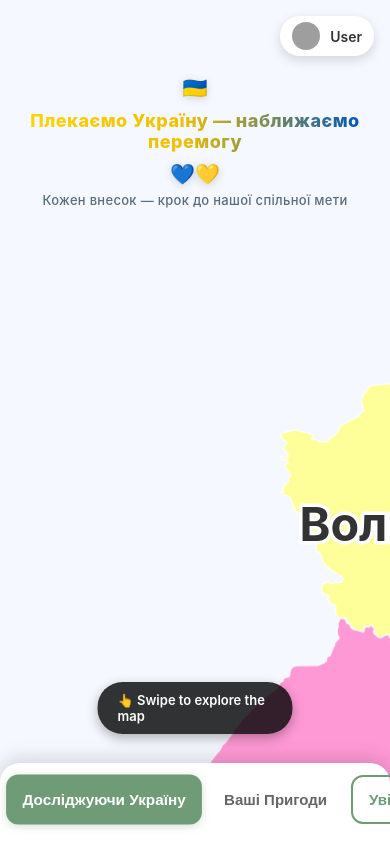
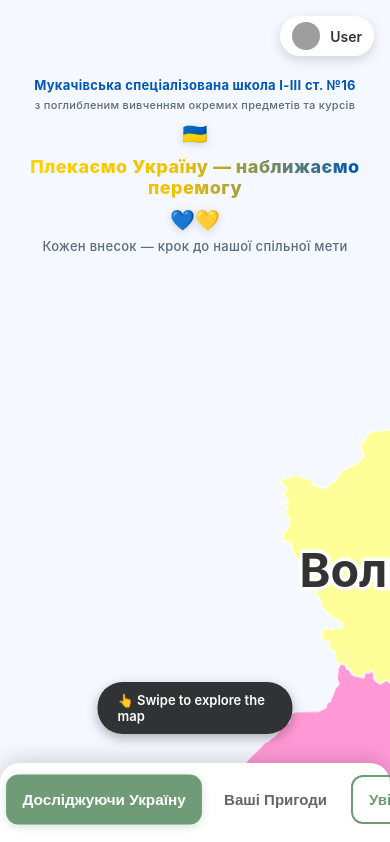
Before and after one commit to ingridnovak/school_map_ua, a React (Create React App) app: page / in a window 390 px wide. Shown: the top 842 px of the page. Built offline with nearby package versions, Linux system fonts and the light colour scheme; grey boxes are pictures that could not be loaded.

Commit message:
added title, fixed editing donation

```diff
--- a/src/App.css
+++ b/src/App.css
@@ -98,6 +98,23 @@
   background: transparent;
 }
 
+.school-name {
+  margin: 0 0 12px 0;
+  font-size: 18px;
+  font-weight: 700;
+  color: #0057b8;
+  letter-spacing: 0.3px;
+  line-height: 1.4;
+}
+
+.school-name-detail {
+  display: block;
+  font-size: 14px;
+  font-weight: 500;
+  color: #5a6c7d;
+  margin-top: 4px;
+}
+
 .hero-title-content {
   display: flex;
   align-items: center;
@@ -151,6 +168,15 @@
     margin-top: 70px;
   }
 
+  .school-name {
+    font-size: 15px;
+    margin-bottom: 10px;
+  }
+
+  .school-name-detail {
+    font-size: 12px;
+  }
+
   .hero-title h1 {
     font-size: 22px;
   }
@@ -167,6 +193,15 @@
 @media (max-width: 480px) {
   .hero-title {
     margin-top: 60px;
+  }
+
+  .school-name {
+    font-size: 13px;
+    margin-bottom: 8px;
+  }
+
+  .school-name-detail {
+    font-size: 11px;
   }
 
   .hero-title h1 {
--- a/src/App.js
+++ b/src/App.js
@@ -300,12 +300,18 @@ function App() {
       </div>
 
       <div className="hero-title">
+        <p className="school-name">
+          Мукачівська спеціалізована школа І-ІІІ ст. №16
+          <span className="school-name-detail">з поглибленим вивченням окремих предметів та курсів</span>
+        </p>
         <div className="hero-title-content">
           <span className="hero-title-icon">🇺🇦</span>
           <h1>Плекаємо Україну — наближаємо перемогу</h1>
           <span className="hero-title-icon">💙💛</span>
         </div>
-        <p className="hero-subtitle">Кожен внесок — крок до нашої спільної мети</p>
+        <p className="hero-subtitle">
+          Кожен внесок — крок до нашої спільної мети
+        </p>
       </div>
 
       {activeTab === "discovering" ? (
@@ -360,7 +366,8 @@ function App() {
             </div>
             <h2 className="certificate-modal-title">Мій Сертифікат</h2>
             <p className="certificate-modal-message">
-              Вітаємо! Ви отримали сертифікат за проходження всіх тестів та підтримку ЗСУ.
+              Вітаємо! Ви отримали сертифікат за проходження всіх тестів та
+              підтримку ЗСУ.
             </p>
             <div className="certificate-preview">
               {isLoadingPreview ? (
--- a/src/components/AdminPanel.js
+++ b/src/components/AdminPanel.js
@@ -133,11 +133,21 @@ function AdminPanel({ onClose, userRole }) {
 
   const handleEditUser = (user) => {
     setEditingUser(user);
+
+    // Get fresh donation data from donations state
+    const userId = user.userId || user.id;
+    const freshDonation = donationsByUserId[userId];
+
+    // Use fresh donation data if available, otherwise fall back to user data
+    const donationAmount = freshDonation?.amount ?? user.donationAmount ?? user.donation?.amount ?? 0;
+    const donationStatus = freshDonation?.status ?? freshDonation?.donationStatus ??
+      user.donationStatus ?? (user.hasDonated ? "verified" : "pending");
+
     setEditForm({
       name: user.name || "",
-      donationAmount: user.donationAmount || 0,
+      donationAmount: donationAmount,
       hasDonated: user.hasDonated || false,
-      donationStatus: user.donationStatus || "pending",
+      donationStatus: donationStatus,
     });
   };
 
```
